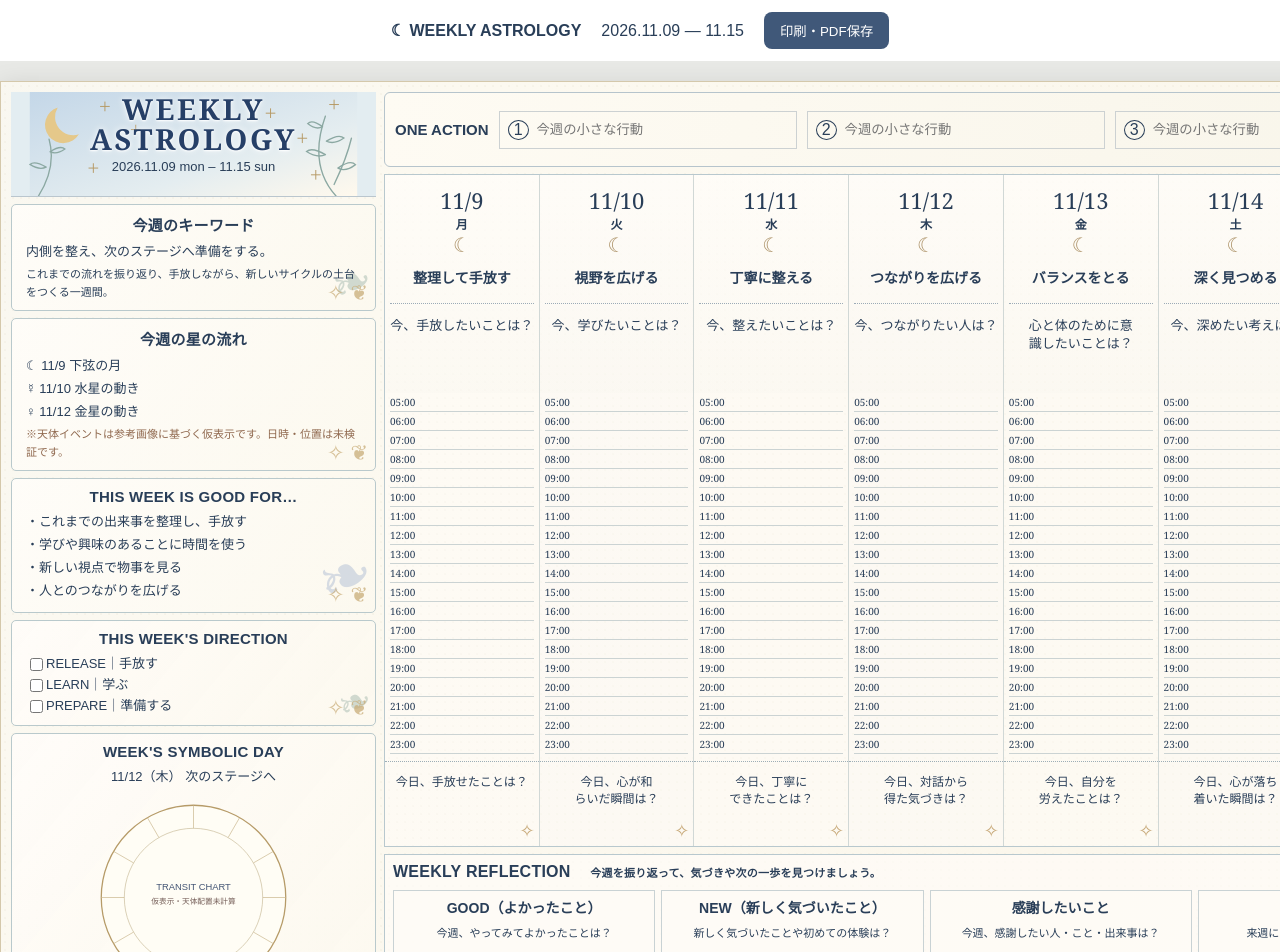
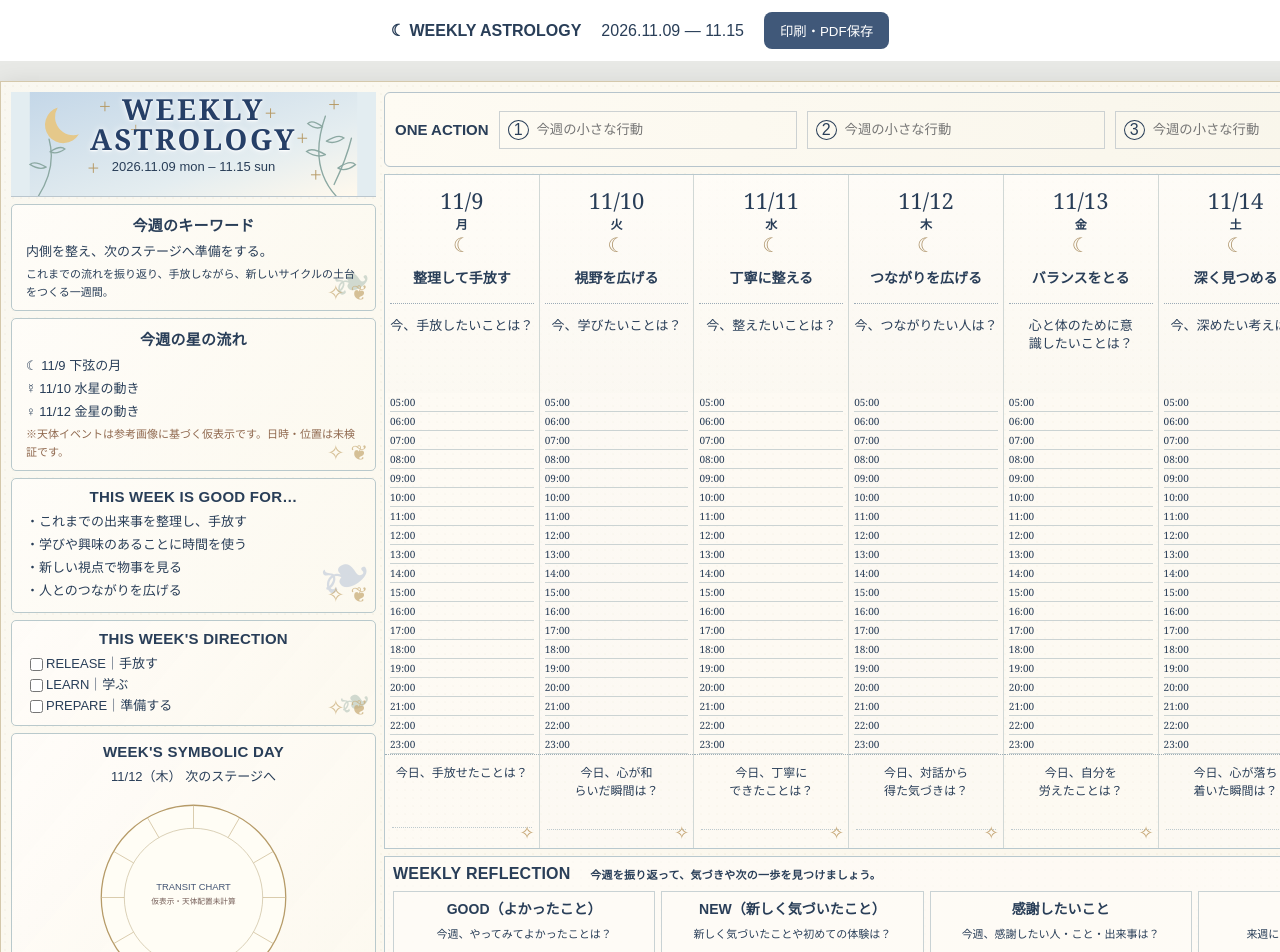
Before and after one commit to samansa3484-jpg/weekly-astrogy, a React (Vite) app: page / in a window 1280 px wide. Shown: the top 952 px of the page. Built offline with nearby package versions, Linux system fonts and the light colour scheme; a web font is replaced by a local one.

Commit message:
Space night prompt and editable line to prevent overlap

```diff
--- a/src/style.css
+++ b/src/style.css
@@ -168,3 +168,41 @@ aside section h3, .dayhead h4, .refgrid section h3,
 .dayhead p,.night{ text-wrap:balance; overflow-wrap:normal; word-break:normal; line-break:strict; }
 .night input{display:block;margin-top:4px}
 @media print{.dayhead p,.night{text-wrap:balance;line-break:strict}}
+
+/* Night reflection: one clear prompt, with an uncluttered writing area below. */
+.night {
+  display:flex;
+  flex-direction:column;
+  align-items:stretch;
+  justify-content:flex-start;
+  gap:7px;
+  min-height:94px;
+  padding:9px 7px 8px;
+}
+.night-question {
+  display:block;
+  min-height:34px;
+  font-size:12px;
+  line-height:1.5;
+  font-weight:400;
+  text-align:center;
+  text-wrap:balance;
+  line-break:strict;
+  overflow-wrap:anywhere;
+}
+.night input {
+  display:block;
+  flex:0 0 auto;
+  width:100%;
+  height:23px;
+  margin:0;
+  padding:2px 4px;
+  border-bottom:1px dotted #bdc9ce !important;
+  text-align:left;
+  font-size:12px;
+}
+@media print {
+  .night { min-height:94px; gap:7px; }
+  .night-question { font-size:13px; line-height:1.45; min-height:38px; }
+  .night input { font-size:13px; height:23px; }
+}
```
